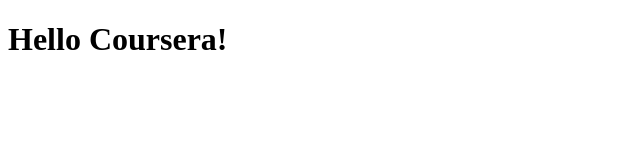
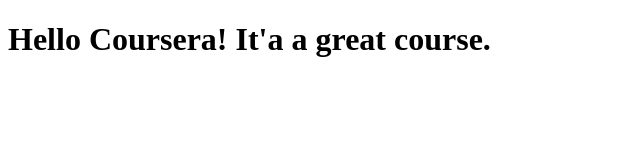
Before and after one commit to C9905557/coursera-test, a plain HTML site: page site/index.html in a window 1280 px wide. Shown: the whole page, without its empty margins (0-640 px from the left). Drawn offline with Linux system fonts and the light colour scheme.

Commit message:
Small addition to our page content.

```diff
--- a/site/index.html
+++ b/site/index.html
@@ -4,6 +4,6 @@
 	<title>Hello Coursera!</title>
 </head>
 <body>
-<h1>Hello Coursera!</h1>
+<h1>Hello Coursera! It'a a great course.</h1>
 </body>
 </html>
```
